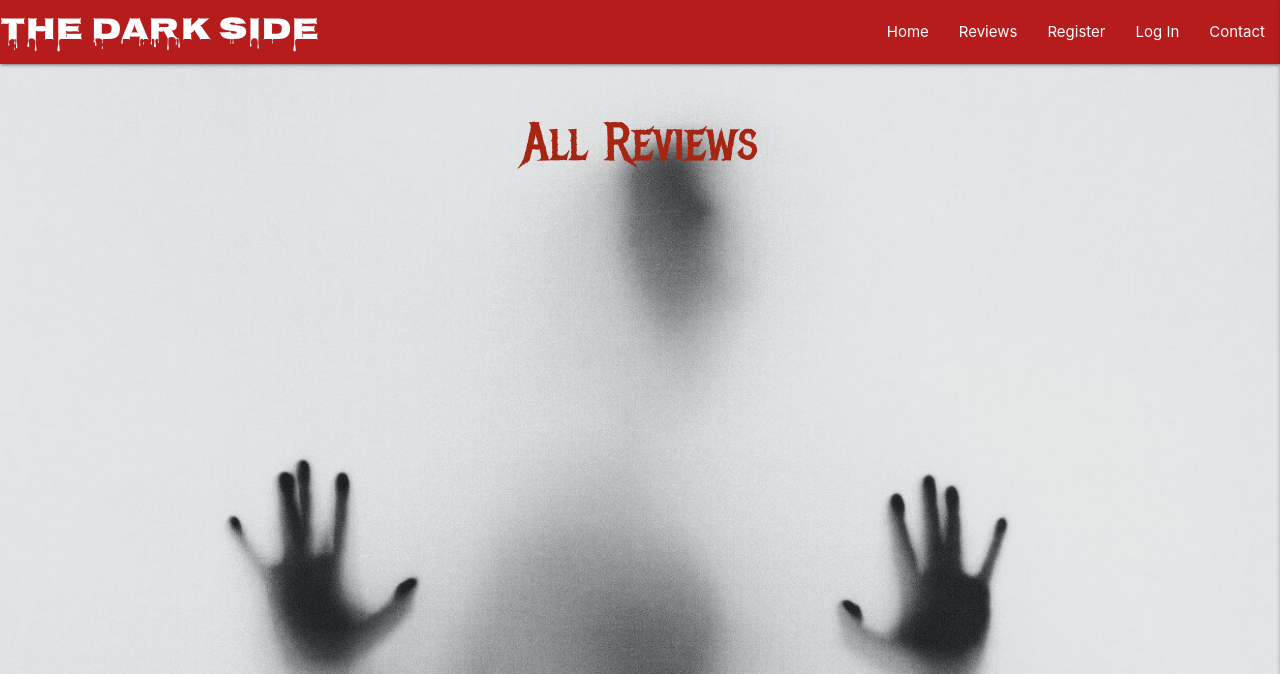
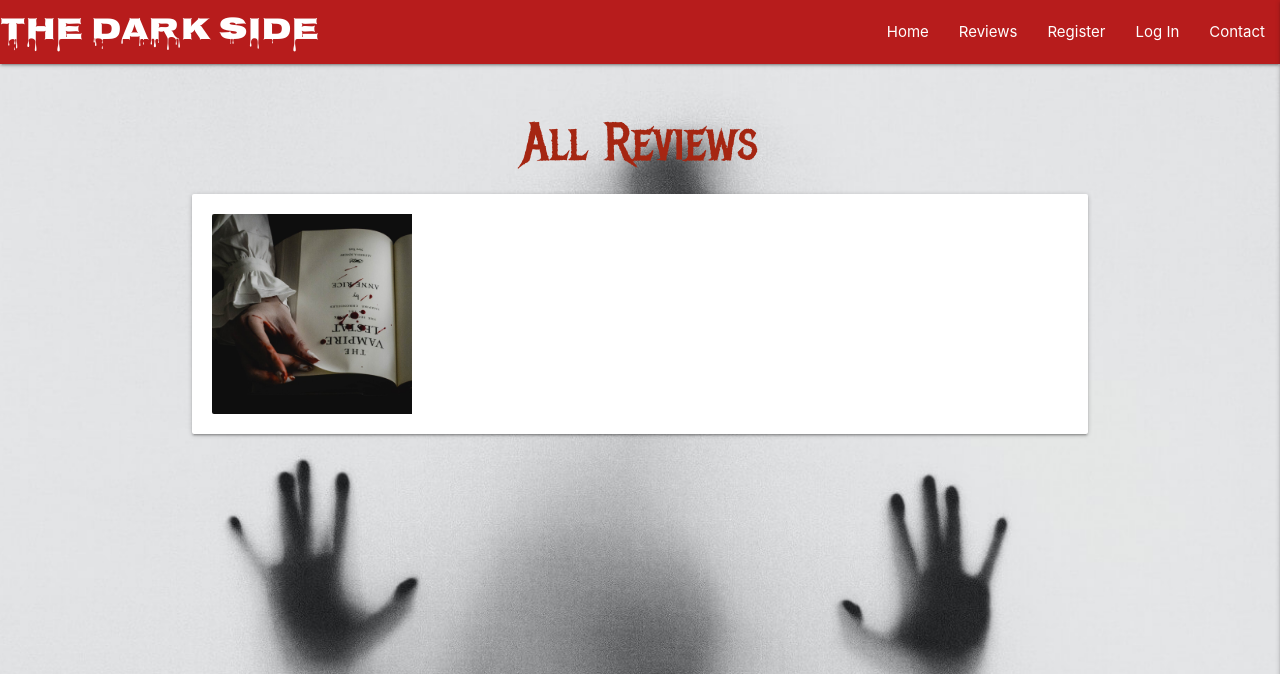
Before and after one commit to mosull20/dark-side-ms3, a Flask app: page /get_reviews in a window 1280 px wide. Shown: the top 674 px of the page. Run offline with Flask 2, Linux system fonts and the light colour scheme; data that the repository does not hold is empty; some libraries are stand-ins or nearby versions.

Commit message:
Add card setup for reviews

```diff
--- a/static/css/style.css
+++ b/static/css/style.css
@@ -39,3 +39,9 @@ form {
 .flashes h4 {
     line-height: 3;
 }
+
+.category-image {
+    width: 200px;
+    height: 200px;
+    margin: 20px;
+}
--- a/templates/reviews.html
+++ b/templates/reviews.html
@@ -1,8 +1,20 @@
 {% extends "base.html" %}
 {% block content %}
-<h2>All Reviews</h2>
 
+<div class="col s12 m7">
+    <h2 class="header">All Reviews</h2>
+    <div class="card horizontal">
+      <div class="card-image">
+        <img class="category-image" src="../static/images/Book-image.jpg">
+      </div>
+      <div class="card-stacked">
+        <div class="card-content">
 
+        </div>
+      </div>
+    </div>
+
+  </div>
 {% for review in reviews %}
     {{ review.category_name }}<br>
     {{ review.title_name }}<br>
@@ -12,4 +24,6 @@
     {{ review.added_by }}<br>
 {% endfor %}
 
+
+
 {% endblock %}
```
Lines whose indentation alone changed are shown as unchanged.
